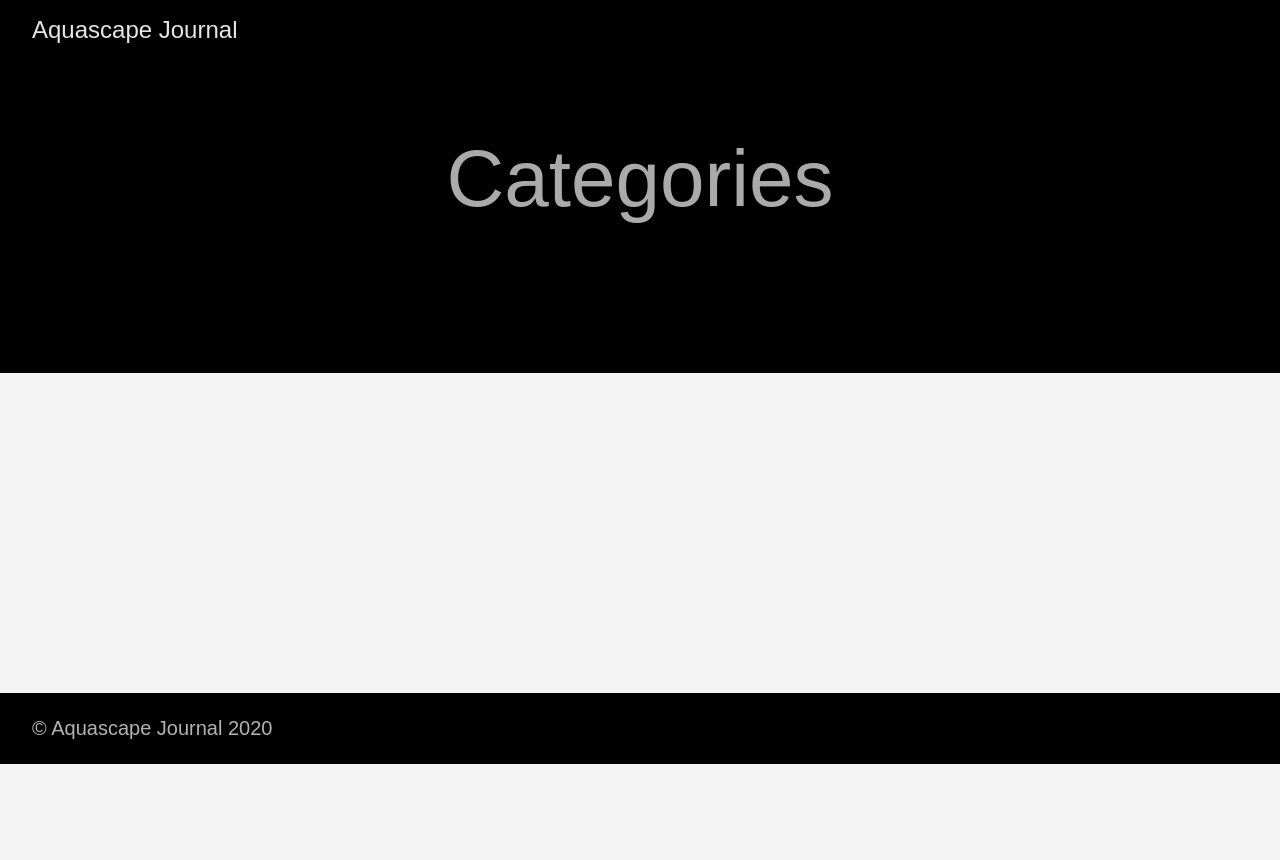
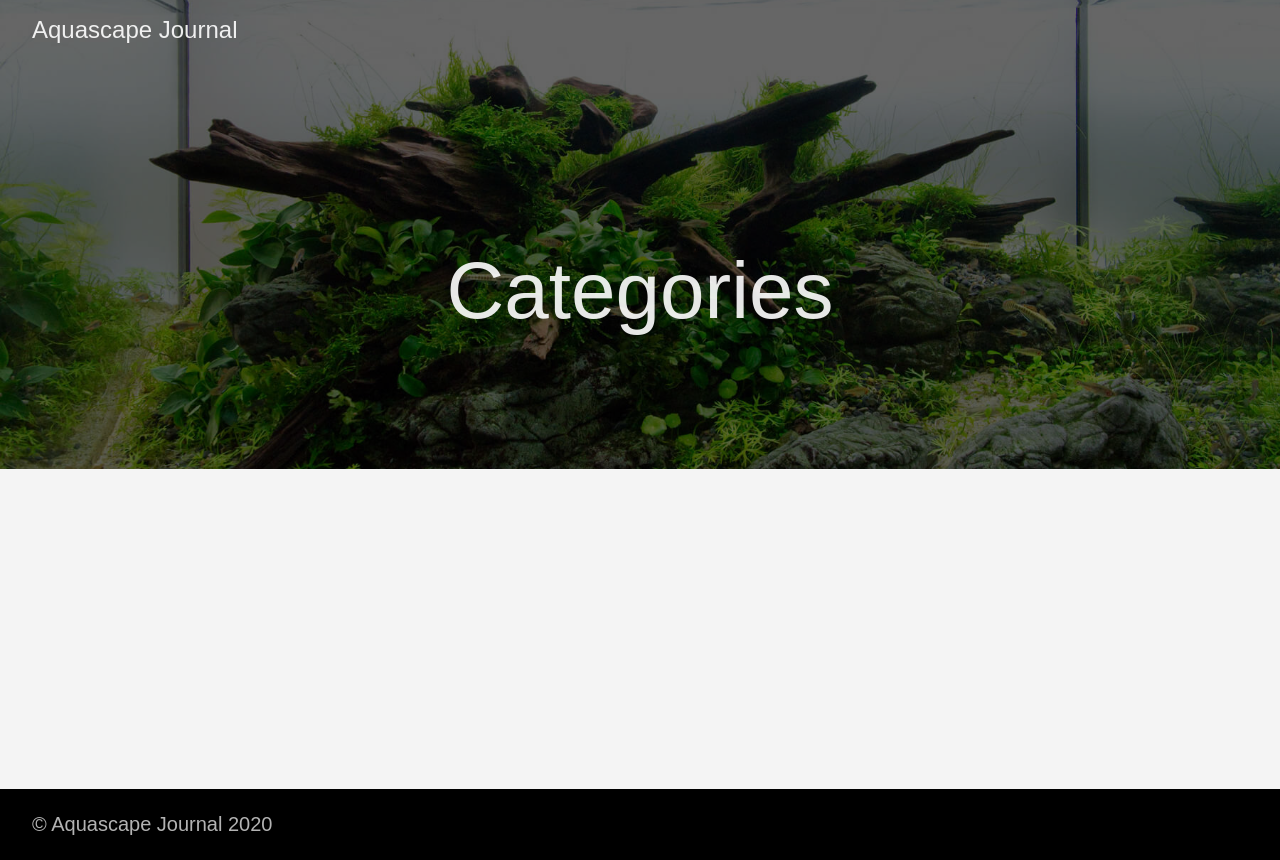
Before and after one commit to aquascape-it/aquascape-it.github.io, a plain HTML site: page categories/index.html in a window 1280 px wide. Before the commit the page ends 800 px from the top, so only its background shows below. Drawn offline with Linux system fonts and the light colour scheme.

Commit message:
Journal update - Sat Mar 14 11:06:12 PDT 2020

```diff
--- a/categories/index.html
+++ b/categories/index.html
@@ -18,8 +18,12 @@
 
 
 
+      <link rel="stylesheet" href="/css/custom.css">
 
 
+
+
+<link rel="shortcut icon" href="/images/favicon.ico" type="image/x-icon" />
 
 
 
@@ -46,8 +50,10 @@
 
 
 
-  <header>
-    <div class="pb3-m pb6-l bg-black">
+
+
+  <header class="cover bg-top" style="background-image: url('https://aquascape-it.github.io/images/homepage-banner-image.jpg');">
+    <div class="bg-black-60">
       <nav class="pv3 ph3 ph4-ns" role="navigation">
   <div class="flex-l justify-between items-center center">
     <a href="https://aquascape-it.github.io" class="f3 fw2 hover-white no-underline white-90 dib">
@@ -76,8 +82,8 @@
   </div>
 </nav>
 
-      <div class="tc-l pv3 ph3 ph4-ns">
-        <h1 class="f2 f-subheadline-l fw2 light-silver mb0 lh-title">
+      <div class="tc-l pv4 pv6-l ph3 ph4-ns">
+        <h1 class="f2 f-subheadline-l fw2 white-90 mb0 lh-title">
           Categories
         </h1>
 
--- /dev/null
+++ b/css/custom.css
@@ -0,0 +1,3 @@
+.bg-top {
+  background-position: center;
+}
```
Also changed, not shown: 404.html (+4 -0 lines), index.html (+10 -4 lines), tags/index.html (+10 -4 lines), images/favicon.ico (added), images/homepage-banner-image.jpg (added), robots.txt (added).
